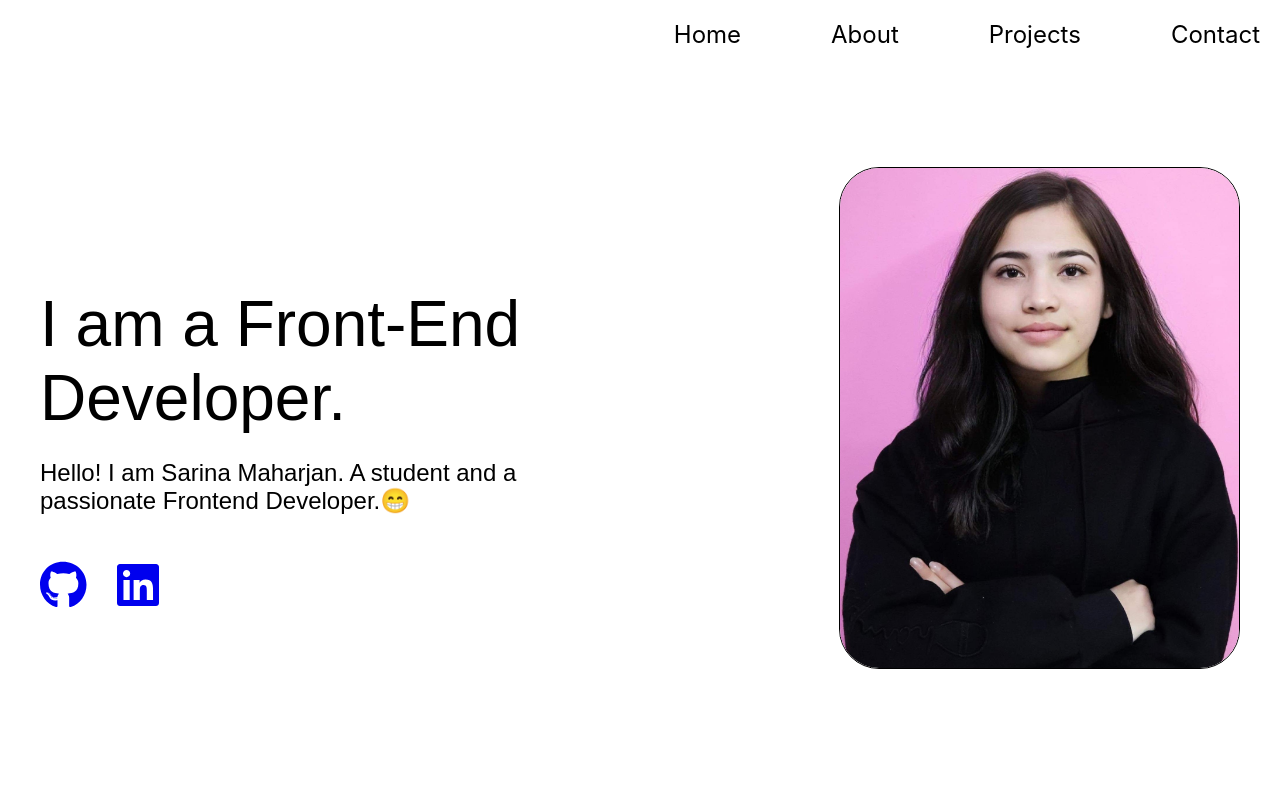
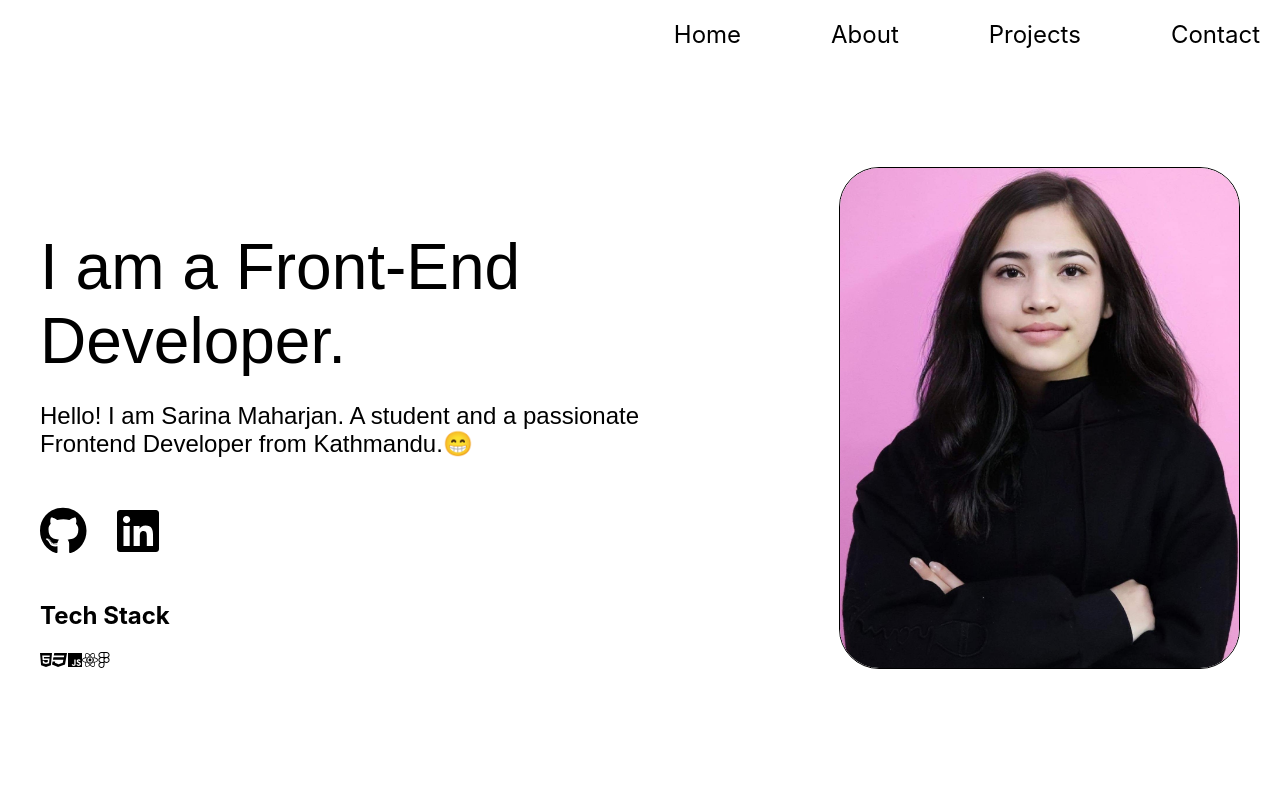
Before and after one commit to 666Deadsoul/portfolio, a React (Create React App) app in the folder my-app/: page / in a window 1280 px wide. Shown: the top 800 px of the page. Built offline with nearby package versions, Linux system fonts and the light colour scheme; a web font is replaced by a local one.

Commit message:
Tech_stack

```diff
--- a/my-app/src/components/home.css
+++ b/my-app/src/components/home.css
@@ -15,13 +15,13 @@
   gap: 20px;
   background-color: var(--primary-color);
   color: var(--third-color);
-  font-family: var(--main-font);
   padding: 20px;
 }
 
 #me_section p {
-  width:500px;
+  width:600px;
   font-size: 1.5em;
+  font-family: var(--secondary-font);
 }
 
 #ani_text {
@@ -47,6 +47,10 @@
   display: flex;
   gap: 30px;
 }
+.Smedia a{
+  text-decoration: none;
+  color:var(--third-color);
+}
 
 @keyframes slideIn {
   from {
--- a/my-app/src/components/home.jsx
+++ b/my-app/src/components/home.jsx
@@ -2,7 +2,7 @@ import React from "react";
 import './home.css';
 import './style.css';
 import { FontAwesomeIcon } from "@fortawesome/react-fontawesome";
-import {faGithub, faLinkedin } from '@fortawesome/free-brands-svg-icons';
+import {faGithub, faLinkedin, faHtml5, faCss3, faJs, faReact, faFigma } from '@fortawesome/free-brands-svg-icons';
 import Profile from '../images/profile.jpg';
 
 const Home=()=>{
@@ -11,11 +11,23 @@ const Home=()=>{
          <div id="welcome-section">
           <div id="me_section">
               <span id="ani_text">I am a Front-End Developer.</span>
-              <p>Hello! I am Sarina Maharjan. A student and a passionate Frontend Developer.😁</p>
+              <p>Hello! I am Sarina Maharjan. A student and a passionate Frontend Developer from Kathmandu.😁</p>
           </div>
           <div className="Smedia">
             <a href="https://github.com/666Deadsoul"><FontAwesomeIcon icon={faGithub} /></a>
             <a href="https://www.linkedin.com/in/sarina-maharjan-b29609244/"><FontAwesomeIcon icon={faLinkedin} /></a>
+          </div>
+          <div id="tech_stack">
+              <div className="ts">
+                <h2>Tech Stack</h2>
+              </div>
+              <div className="ts_ic">
+                <FontAwesomeIcon icon={faHtml5} />
+                <FontAwesomeIcon icon={faCss3} />
+                <FontAwesomeIcon icon={faJs} />
+                <FontAwesomeIcon icon={faReact} />
+                <FontAwesomeIcon icon={faFigma} />
+              </div>
           </div>
         </div>
         <div id="Profile">
```
